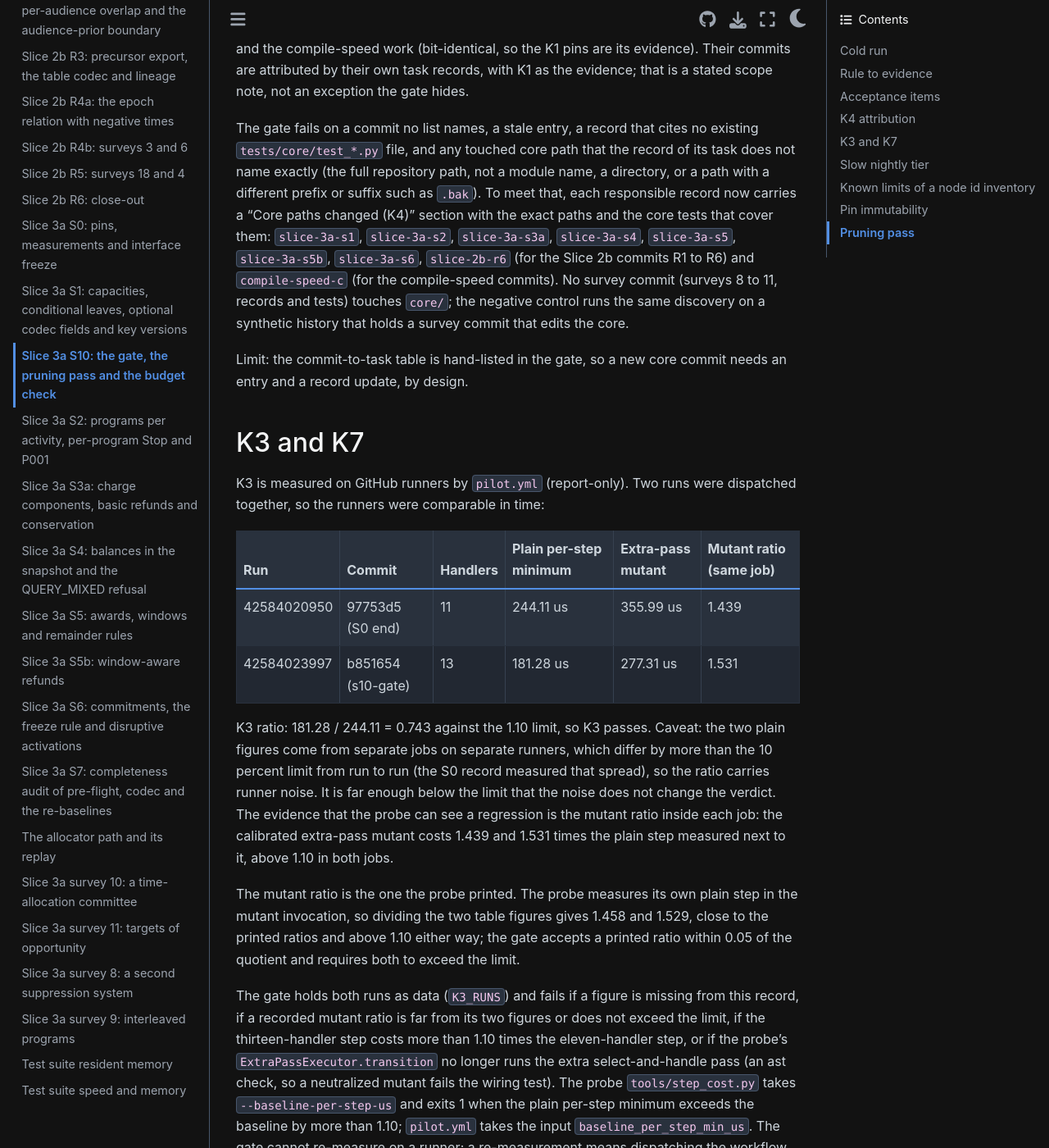
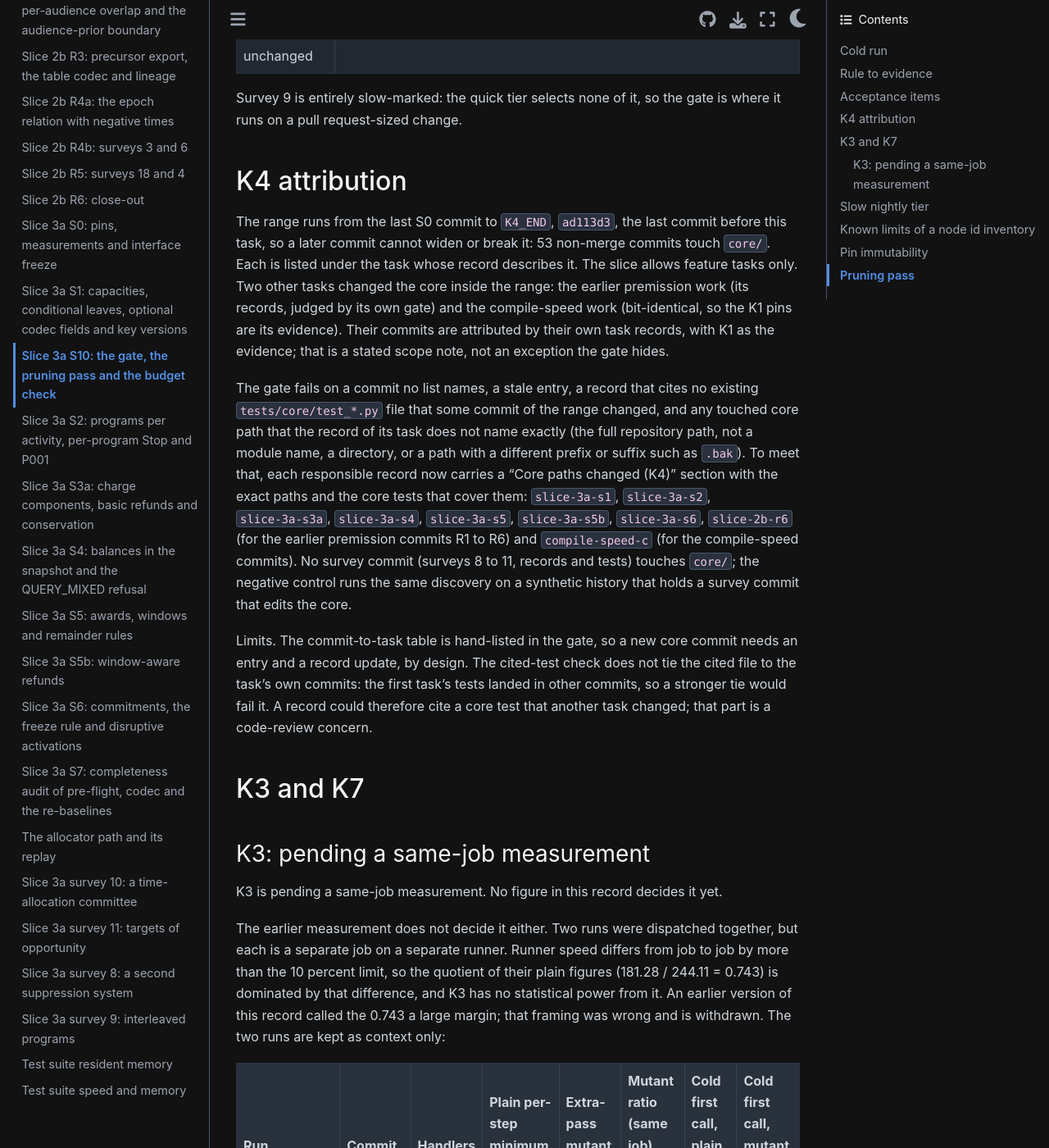
Before and after one commit to CoreySpohn/spaceodyssey, a Sphinx documentation site: the page built from docs/changes/slice-3a-s10.md, in a window 1280 px wide and 1400 px high, scrolled down 5108 px. Shown: the whole window at 82% size. Built offline with Sphinx 7.4.7 and the Sphinx Book theme 1.1.4, drawn with Linux system fonts in a browser that asks for light colours; pages that are not in the unit, such as notebooks, are missing from menus; some of the changed text lies outside the part shown.

Commit message:
test(spaceodyssey): gate K3 pending a same-job record, bounded K4 range, timeouts, wider K6 A3 evidence

```diff
--- a/docs/changes/slice-3a-s10.md
+++ b/docs/changes/slice-3a-s10.md
@@ -15,17 +15,17 @@
 violation and a record for every module of the inventory. The junit parser counts each
 node id once, so a duplicated entry adds nothing. Every listed id must be collected and
 pass with the listed number of cases. A missing id,
-a skip, an xfail, a failure or a different case count fails the gate and names the rule.
+a skip, an xfail, a test that passes under a non-strict xfail (the child runs with `xfail_strict=true`, so it fails), a failure or a different case count fails the gate and names the rule.
 
 What no test held is built in the gate file next to its mutant (pin bytes, K3 ratio
 check, K4, the K7 wiring, three K1 mutants). A recorder registered for the module checks
 that each of those ran and passed in the parent process. The last test checks that every
 rule and item has a listed check, that every own check passed, and that `MUTANT_CHECKS`
-holds exactly the twelve mutant labels the spec names (`SPEC_MUTANTS`), each mapped to an
+holds exactly the twelve mutant labels of the slice's acceptance list (`SPEC_MUTANTS`), each mapped to an
 inventory id that ran and passed in the child run or to an own check that passed.
 
-The whole file is marked slow in `tests/conftest.py` (`SLOW_FILES`), like the Slice 2b
-gate, because it reruns the golden histories, four mutant runs and the acceptance files.
+The whole file is marked slow in `tests/conftest.py` (`SLOW_FILES`), like the earlier
+premission-slice gate, because it reruns the golden histories, four mutant runs and the acceptance files.
 The quick tier deselects it.
 
 ## Cold run
@@ -34,8 +34,8 @@
 
 | Measure | Value |
 |---|---|
-| Wall time, gate alone | 400.2 s (18 tests); the one child run of the inventory took 376.1 s for 819 cases |
-| Peak footprint | 2.2 GiB sampled by `compute-run` (child run: 1.0 GiB peak resident, 0 budget violations) |
+| Wall time, gate alone | 434.3 s (18 tests); the one child run of the inventory took about 404 s for 826 cases |
+| Peak footprint | 2.7 GiB sampled by `compute-run` (0 budget violations in the gate and in the child run) |
 | Gate file module programs | 237 measured |
 | Budget entry | `tests/test_slice3a_gate.py = 283` in `[tool.testbudget.module_compile_budget_by_file]`, ceil(237 * 1.15) + 10 |
 
@@ -53,10 +53,10 @@
 |---|---|---|---|
 | K1 earlier slices stay true | golden digests of all 116 histories, fingerprints and their evidence, fault fixture, corpus hashes and schema versions, pin commit; live runs must yield every world key | each pin file is byte-identical to the blob of its capture commit; no commit after the pins touched a pin file | asset-key change moves `phase_switch` floats; always-on empty leaf moves fingerprint and history ints; changed `N_TIES` moves `baseline`; lane closure on a fault breaks the fault pin; one-bit digest change and a changed study miss their pins |
 | K2 conservation | every account on every case, forged balances, every award scenario and remainder rule, refund across expiry and re-award, paired forged expiry | none | whole-charge refund, second receipt credit, old award's refund credited to the newer award, paired expiry omission |
-| K3 step cost | none (measured on the CI runner by `pilot.yml`) | wiring (13 handlers, the probe's extra pass still runs, workflow input); the recorded CI figures and their ratio; the limit check | the extra handler pass per step costs 1.439 and 1.531 times the plain step inside its own job, above the 1.10 limit; a probe whose extra pass is removed fails the wiring check |
+| K3 step cost | none (measured by `pilot.yml` in one job for both trees) | wiring (13 handlers, the probe's extra pass still runs, the pair step and its exit status in the workflow); the same-job record or its pending state; the limit check | the extra handler pass per step costs 1.439 and 1.531 times the plain step inside its own job in earlier runs, above the 1.10 limit; a probe whose extra pass is removed fails the wiring check |
 | K4 a survey needs no core patch | none | every core commit listed under a task; each task record names the exact path and cites a core test; no survey commit touches the core | a synthetic history with a survey commit that edits the core is flagged; an unlisted commit and loose naming are caught |
-| K5 the Q22 frame | domain-word and import lints over the core and their fixtures | none | each denied token and import fixture |
-| K6 truth and release discipline | refund view under a private event, survey 8 policy stop, survey 10 awards ignore unreleased and observer-only, a release moves the award | none | visible internal `refund_of`, truth-reading committee, removed policy stop |
+| K5 the domain-word frame | domain-word and import lints over the core and their fixtures | none | each denied token and import fixture |
+| K6 truth and release discipline | refund view under a private event, the policy view unchanged under an observer-only release and a private event's identity hidden in the policy fold, survey 8 policy stop, survey 10 awards ignore unreleased and observer-only, a release moves the award | none | visible internal `refund_of`, truth-reading committee, removed policy stop |
 | K7 quick-tier time | the summary script over its limits, the step's budget flags | wiring: no advisory baseline, 540 s ceiling, medium tests counted, plugin enforcing; the child run's budget file shows the plugin loaded and enforcing | measured on the runner (below) |
 | K8 action replay | survey 10 replay of awards, `Allocate` effects and admission outcomes on both executors; the allocator check | none | dropping one award from the log |
 
@@ -72,7 +72,7 @@
 |---|---|
 | A1 charge components | the six charging tests by exact id (nine cases) |
 | A2 refunds | all of `tests/core/test_refund.py` (deadline, cause, identity and release rules, and the deadline and release mutants); the window-refund matrix in `tests/core/test_awards.py` (late refunds disposed by the charging window, wrong-row and wrong-acquisition refunds, receipts that apply nothing, refunds before and after expiry, refund across an expiry and re-award) |
-| A3 awards | every award scenario, every remainder rule, survey 10 release moves the award; window admission (grant opens the window, refusals outside and at the end tick, no balances, award onto an open window, re-award at the expiry tick); boundary ordering (window end event, completion before window end, expiry tie after a refresh); stale expiry after a re-award, and a pending acquisition at the expiry |
+| A3 awards | every award scenario, every remainder rule, survey 10 release moves the award; window admission (grant opens the window, refusals outside and at the end tick, no balances, award onto an open window, re-award at the expiry tick); boundary ordering (window end event, completion before window end, expiry tie after a refresh); stale expiry after a re-award, and a pending acquisition at the expiry; the host and compiled executors making the same history of an award, a completion after the expiry still settling, and the three allocator-study slow tests that carry `Allocate` admission (the committee on the host, on both executors, and the altered-run replay) |
 | A4 frozen horizon | all of `tests/core/test_frozen_horizon.py` |
 | A5 programs and Stop | all of `tests/core/test_programs.py`; the twelve `stop_*` golden pins (own check) |
 | A6 conservation | every account on every case |
@@ -86,60 +86,79 @@
 
 ## K4 attribution
 
-The range is the last S0 commit to HEAD: 53 non-merge commits touch `core/`. Each is
-listed under the task whose record describes it. The spec allows feature tasks only. Two
-other tasks changed the core inside the range: Slice 2b (its records, judged by the 2b
-gate) and the compile-speed work (bit-identical, so the K1 pins are its evidence). Their
+The range runs from the last S0 commit to `K4_END`, `ad113d3`, the last commit before this task, so a later commit cannot widen or break it: 53 non-merge commits touch `core/`. Each is
+listed under the task whose record describes it. The slice allows feature tasks only. Two
+other tasks changed the core inside the range: the earlier premission work (its records, judged by its own gate) and the compile-speed work (bit-identical, so the K1 pins are its evidence). Their
 commits are attributed by their own task records, with K1 as the evidence; that is a
 stated scope note, not an exception the gate hides.
 
 The gate fails on a commit no list names, a stale entry, a record that cites no existing
-`tests/core/test_*.py` file, and any touched core path that the record of its task does
+`tests/core/test_*.py` file that some commit of the range changed, and any touched core path that the record of its task does
 not name exactly (the full repository path, not a module name, a directory, or a path
 with a different prefix or suffix such as `.bak`). To meet
 that, each responsible record now carries a "Core paths changed (K4)" section with the
 exact paths and the core tests that cover them: `slice-3a-s1`, `slice-3a-s2`,
 `slice-3a-s3a`, `slice-3a-s4`, `slice-3a-s5`, `slice-3a-s5b`, `slice-3a-s6`,
-`slice-2b-r6` (for the Slice 2b commits R1 to R6) and `compile-speed-c` (for the
+`slice-2b-r6` (for the earlier premission commits R1 to R6) and `compile-speed-c` (for the
 compile-speed commits). No survey commit (surveys 8 to 11, records and tests) touches
 `core/`; the negative control runs the same discovery on a synthetic history that holds a
 survey commit that edits the core.
 
-Limit: the commit-to-task table is hand-listed in the gate, so a new core commit needs an
-entry and a record update, by design.
+Limits. The commit-to-task table is hand-listed in the gate, so a new core commit needs an
+entry and a record update, by design. The cited-test check does not tie the cited file to
+the task's own commits: the first task's tests landed in other commits, so a stronger
+tie would fail it. A record could therefore cite a core test that another task changed;
+that part is a code-review concern.
 
 ## K3 and K7
 
-K3 is measured on GitHub runners by `pilot.yml` (report-only). Two runs were dispatched
-together, so the runners were comparable in time:
+### K3: pending a same-job measurement
 
-| Run | Commit | Handlers | Plain per-step minimum | Extra-pass mutant | Mutant ratio (same job) |
-|---|---|---|---|---|---|
-| 42584020950 | 97753d5 (S0 end) | 11 | 244.11 us | 355.99 us | 1.439 |
-| 42584023997 | b851654 (s10-gate) | 13 | 181.28 us | 277.31 us | 1.531 |
+K3 is pending a same-job measurement. No figure in this record decides it yet.
 
-K3 ratio: 181.28 / 244.11 = 0.743 against the 1.10 limit, so K3 passes. Caveat: the two
-plain figures come from separate jobs on separate runners, which differ by more than the
-10 percent limit from run to run (the S0 record measured that spread), so the ratio
-carries runner noise. It is far enough below the limit that the noise does not change the
-verdict. The evidence that the probe can see a regression is the mutant ratio inside
-each job: the calibrated extra-pass mutant costs 1.439 and 1.531 times the plain step
-measured next to it, above 1.10 in both jobs.
+The earlier measurement does not decide it either. Two runs were dispatched together, but
+each is a separate job on a separate runner. Runner speed differs from job to job by more
+than the 10 percent limit, so the quotient of their plain figures (181.28 / 244.11 =
+0.743) is dominated by that difference, and K3 has no statistical power from it. An
+earlier version of this record called the 0.743 a large margin; that framing was wrong
+and is withdrawn. The two runs are kept as context only:
 
-The mutant ratio is the one the probe printed. The probe measures its own plain step in
-the mutant invocation, so dividing the two table figures gives 1.458 and 1.529, close to
-the printed ratios and above 1.10 either way; the gate accepts a printed ratio within
-0.05 of the quotient and requires both to exceed the limit.
+| Run | Commit | Handlers | Plain per-step minimum | Extra-pass mutant | Mutant ratio (same job) | Cold first call, plain | Cold first call, mutant |
+|---|---|---|---|---|---|---|---|
+| 42584020950 | 97753d5 (S0 end) | 11 | 244.11 us | 355.99 us | 1.439 | 11.59 s | 14.279 s |
+| 42584023997 | b851654 (s10-gate) | 13 | 181.28 us | 277.31 us | 1.531 | 9.632 s | 10.592 s |
 
-The gate holds both runs as data (`K3_RUNS`) and fails if a figure is missing from this
-record, if a recorded mutant ratio is far from its two figures or does not exceed the
-limit, if the thirteen-handler step costs more than 1.10 times the eleven-handler step,
-or if the probe's `ExtraPassExecutor.transition` no longer runs the extra
-select-and-handle pass (an ast check, so a neutralized mutant fails the wiring test).
-The probe `tools/step_cost.py` takes `--baseline-per-step-us` and exits 1 when the plain
-per-step minimum exceeds the baseline by more than 1.10; `pilot.yml` takes the input
-`baseline_per_step_min_us`. The gate cannot re-measure on a runner; a re-measurement
-means dispatching the workflow again and updating `K3_RUNS` and this table.
+What those runs still show is the sensitivity of the probe: inside each job the
+calibrated extra-pass mutant costs 1.439 and 1.531 times the plain step measured next to
+it, above 1.10. The printed mutant ratio comes from the probe's own plain step in the
+mutant invocation, so dividing the two table figures gives 1.458 and 1.529; the gate
+accepts a printed ratio within 0.05 of the quotient (for the recorded same-job figures)
+and requires both to exceed the limit.
+
+The same-job measurement is `tools/step_cost_pair.py`, run by `pilot.yml` after the
+cold medium tests. The workflow checks out the S0 end commit (97753d5, the input
+`k3_base_ref`) into `base-tree` and runs, for five rounds, the base tree's own
+`tools/step_cost.py --mutant` against the base tree's package and then this tree's
+`tools/step_cost.py --mutant` against this tree's package, each in a fresh process with
+the same repeats (30). Each tree is therefore measured with its own copy of the probe,
+not the final tool pointed at the base package; the two copies differ only in the
+removed typed-baseline option. The ratio is computed in the job: the final tree's lowest
+per-step minimum over the base tree's, with the per-round ratios printed as well; the
+step exits 1 above 1.10, and its output is a JSON file shown in the job summary. Cold
+compile of the step is reported separately from the per-step cost (the cold first calls
+in the table above, per-round in the JSON).
+
+When the run exists the gate takes the figures from `K3_SAME_JOB` (run id, base and final
+commits, rounds, both minima, the ratio, both mutant ratios): it requires the ratio to
+follow from the two minima, to be at most 1.10, and both mutant ratios to exceed 1.10, and
+it requires the figures in this record. Until then it requires this record to say
+"pending a same-job measurement" and prints that on every run. The gate also fails if the
+thirteen-handler step table is not the one K3 is judged at, if the probe's
+`ExtraPassExecutor.transition` no longer runs the extra select-and-handle pass (an ast
+check), if the pair tool stops alternating the trees, or if the workflow loses the pair
+step, the base checkout or the exit status of a measurement (`set -o pipefail` before a
+pipe into `tee`, which would otherwise hide a failed measurement). The gate cannot
+re-measure on a runner.
 
 K7 is enforced by the quick-tier step in `ci.yml`: the summary runs without
 `--advisory-baseline`, with the 540 s ceiling, with medium tests counted
@@ -152,12 +171,25 @@
 
 ## Slow nightly tier
 
-Section 7 asks for the status of the slow tier. The scheduled `CI` runs on main, newest
-first: 2026-11-08 (run 42489079500) cancelled during the slow tier after about 13
-minutes; 2026-11-07 (42379525028) cancelled; 2026-11-06 (42239283717) cancelled;
-2026-11-05 (42055076555) failed. No scheduled run in that window completed green, so there
-is no successful slow-tier run to cite. The gate does not depend on the nightly: it runs
-its own slow evidence.
+Scheduled `CI` runs on main, newest first: 2026-11-08 (run 42489079500) cancelled during
+the slow tier after about 13 minutes; 2026-11-07 (42379525028) cancelled; 2026-11-06
+(42239283717) cancelled; 2026-11-05 (42055076555) failed. No scheduled run in that window
+completed green, so there is no successful slow-tier run to cite. The gate does not
+depend on the nightly: it runs its own slow evidence.
+
+Whether the gate fits the nightly. The slow job runs `pytest tests/ -m slow --timeout=900`
+with a 90-minute job limit. The gate's child run is about 370 s on a laptop and about
+1100 s at the runner's three-fold slowdown, and pytest-timeout charges a fixture's setup
+to the first test that uses it, so the default 900 s would kill the gate in its child
+fixture on a runner. The gate file therefore carries (when `pytest-timeout` is installed, as CI does through the `test` extra) a `timeout` mark of 2400 s on every
+test (above three times the child's cold time with margin; a check asserts the relation),
+and the child gets its own `--timeout 900` per case, as the nightly gives each test. The
+nightly also runs every inventory test a second time on its own, in the job's normal
+pass over the slow tests; that duplicate cost is accepted and not engineered around.
+
+Manual dispatch of the slow tier: the `CI` workflow (`ci.yml`) has a `workflow_dispatch`
+trigger with one input, `tier`, a choice of `not slow` (the default), `slow` or `all`.
+To run the slow tier on this branch, dispatch `CI` on ref `s10-gate` with `tier=slow`.
 
 ## Known limits of a node id inventory
 
```
Also changed, not shown: other parts of docs/changes/slice-3a-s10.md (+1 -1 lines), 1 other file.
